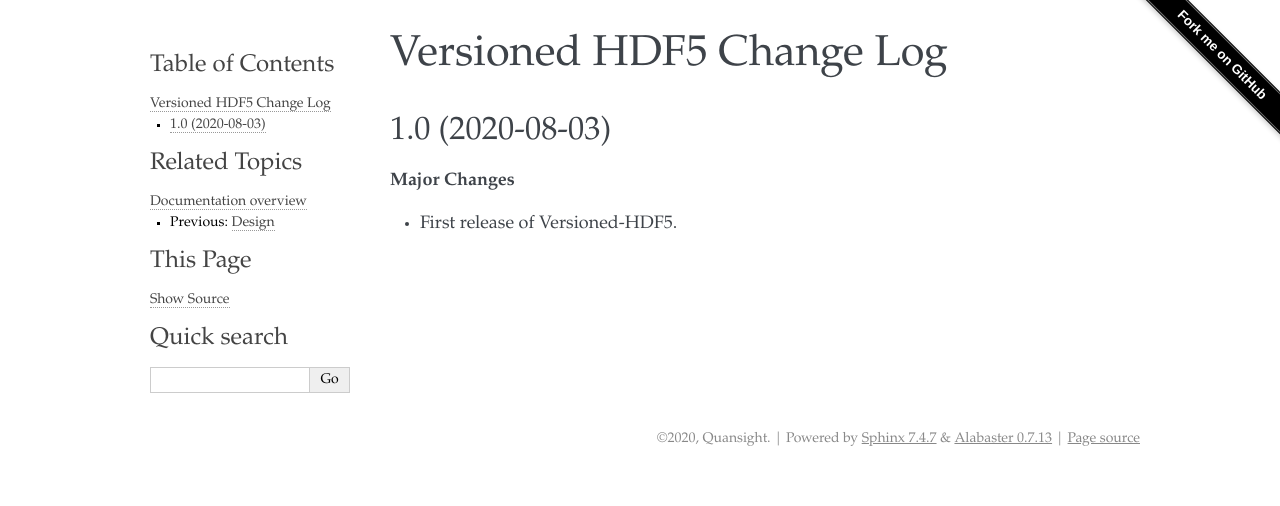
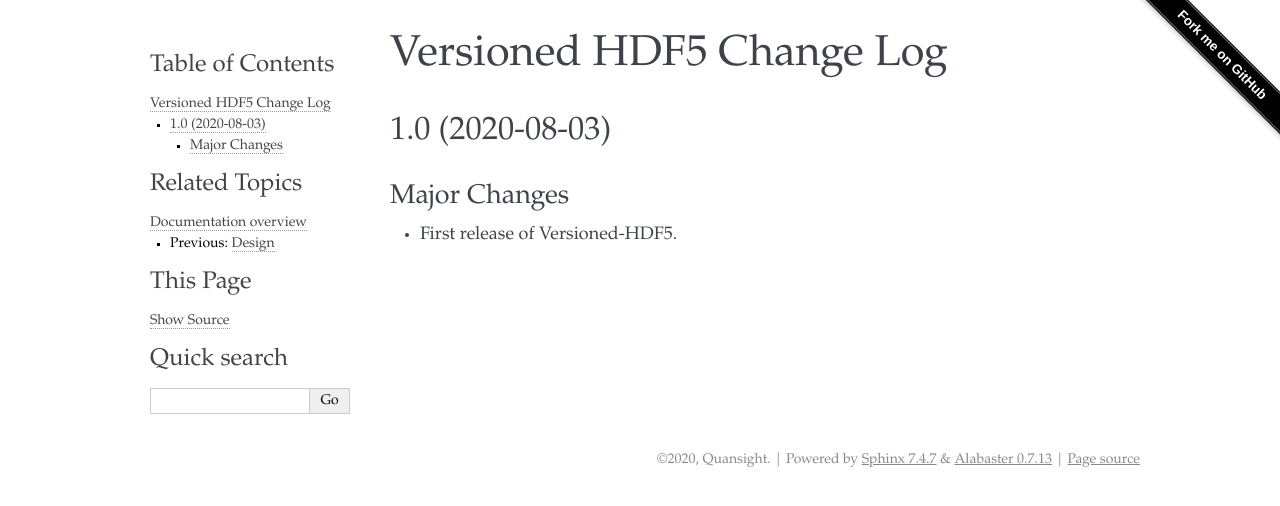
Before and after one commit to deshaw/versioned-hdf5, a Sphinx documentation site: the page built from docs/changelog.md, in a window 1280 px wide. Shown: the top 506 px of the page. Built offline with Sphinx 7.4.7, drawn with Linux system fonts in a browser that asks for light colours.

Commit message:
Use Markdown formatting in changelog.md

```diff
--- a/docs/changelog.md
+++ b/docs/changelog.md
@@ -1,9 +1,8 @@
 Versioned HDF5 Change Log
 =========================
 
-1.0 (2020-08-03)
-----------------
+## 1.0 (2020-08-03)
 
-**Major Changes**
+### Major Changes
 
 * First release of Versioned-HDF5.
```
